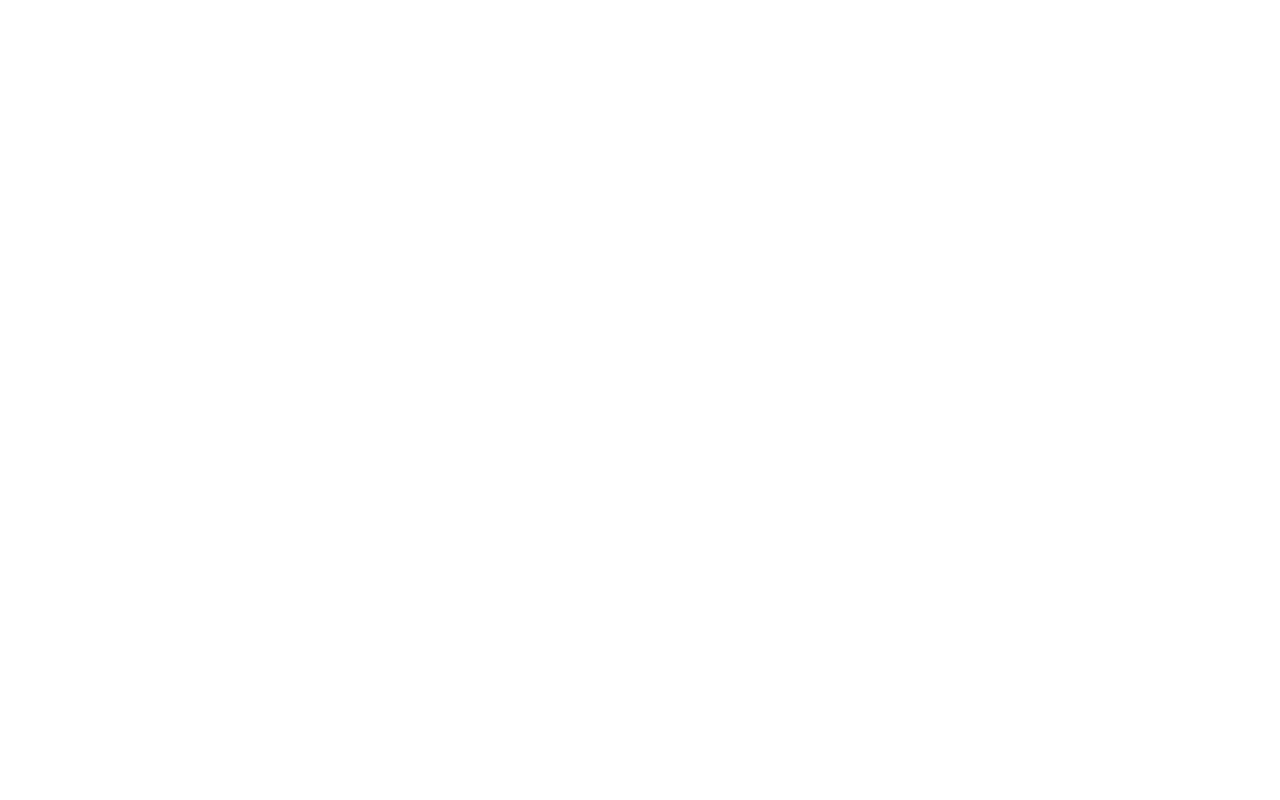
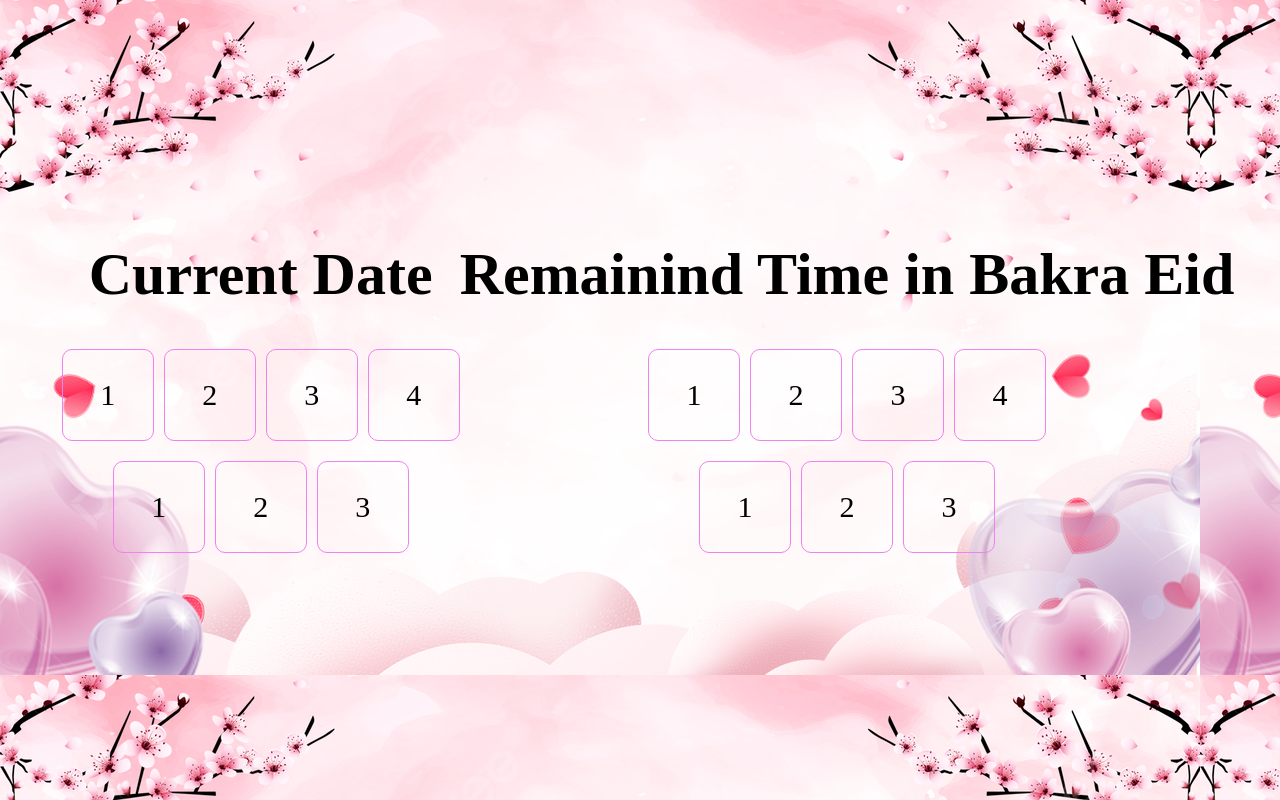
Before and after one commit to muhammadafroz7777/Counter-Assignment, a plain HTML site: page index.html in a window 1280 px wide. Drawn offline with Linux system fonts and the light colour scheme.

Commit message:
samaj nhi a rha

```diff
--- a/app.js
+++ b/app.js
@@ -49,7 +49,103 @@
 
 
 // -------------------------Counter Assignment Start-----------------
+// var hours = document.getElementById("hours")
+// var minutes = document.getElementById("minutes")
+// var seconds = document.getElementById("seconds")
+// var Day = document.getElementById("day")
+// var Month = document.getElementById("month")
+// var Year = document.getElementById("year")
+// var Medium = document.getElementById("medium")
 
+
+
+// setInterval(function(){
+
+//     var currentDate = new Date();
+//     var currentHour = currentDate.getHours();
+//     var dayNames = ["Sun", "Mon", "Tues", "Wed", "Thur", "Fri", "Sat"];
+//     var MonthNames = ["January", "February", "March", "April", "May", "June", "July","August","September","October","November","December"];
+
+//     hours.innerText = currentDate.getHours();
+//     minutes.innerText = currentDate.getMinutes();
+//     seconds.innerText = currentDate.getSeconds();
+//     Day.innerText = dayNames[currentDate.getDay()];
+//     Month.innerText = MonthNames[currentDate.getMonth()];
+//     Year.innerText = currentDate.getFullYear();
+//     if(hours.innerText < 13){
+//         medium.innerText = "AM";
+
+//     }
+//     else{
+//         medium.innerText = "PM";
+//     }
+// }, 1000);
+// --------------------
+// var now = new Date();
+// var BakraEid = new Date("6/16/2024");  //mm/dd/yyyy
+// var bkmilleseconds = now.getTime();
+// var BakraEidMillseconds = BakraEid.getTime();
+// var diff = BakraEidMillseconds - bkmilleseconds;
+// console.log("milleseconds=>", diff);
+// var bkminutes = Math.floor(diff / 1000 / 60);
+// console.log("minutes=>", bkminutes);
+
+
+
+
+
+
+
+
+// var hours = document.getElementById("hours")
+// var minutes = document.getElementById("minutes")
+// var seconds = document.getElementById("seconds")
+// var Day = document.getElementById("day")
+// var Month = document.getElementById("month")
+// var Year = document.getElementById("year")
+// var Medium = document.getElementById("medium")
+
+
+
+var bkminutes = document.getElementById("minutes");
+
+
+
+setInterval(function(){
+
+var now = new Date();
+var BakraEid = new Date("6/16/2024");  //mm/dd/yyyy
+var bkmilleseconds = now.getTime();
+var BakraEidMillseconds = BakraEid.getTime();
+var diff = BakraEidMillseconds - bkmilleseconds;
+console.log("milleseconds=>", diff);
+var bkminutes = Math.floor(diff / 1000 / 60);
+
+
+bkminutes.innerText = bkminutes.getMinutes();
+
+
+
+
+//     var currentDate = new Date();
+//     var currentHour = currentDate.getHours();
+//     var dayNames = ["Sun", "Mon", "Tues", "Wed", "Thur", "Fri", "Sat"];
+//     var MonthNames = ["January", "February", "March", "April", "May", "June", "July","August","September","October","November","December"];
+
+//     hours.innerText = currentDate.getHours();
+//     minutes.innerText = currentDate.getMinutes();
+//     seconds.innerText = currentDate.getSeconds();
+//     Day.innerText = dayNames[currentDate.getDay()];
+//     Month.innerText = MonthNames[currentDate.getMonth()];
+//     Year.innerText = currentDate.getFullYear();
+//     if(hours.innerText < 13){
+//         medium.innerText = "AM";
+
+//     }
+//     else{
+//         medium.innerText = "PM";
+//     }
+}, 1000);
 
 
 
--- a/index.html
+++ b/index.html
@@ -1,12 +1,45 @@
 <!DOCTYPE html>
 <html lang="en">
-<head>
-    <meta charset="UTF-8">
-    <meta name="viewport" content="width=device-width, initial-scale=1.0">
-    <link rel="stylesheet" href="style.css">
+  <head>
+    <meta charset="UTF-8" />
+    <meta name="viewport" content="width=device-width, initial-scale=1.0" />
+    <link rel="stylesheet" href="style.css" />
     <title>Counter Assignment</title>
-</head>
-<body>
-   <script src="app.js"></script>
-</body>
+  </head>
+  <body>
+    <div class="parrent">
+      <div class="container_1">
+        <h1>Current Date
+
+        </h1>
+        <div class="container">
+          <div class="box" id="hours">1</div>
+          <div class="box" id="minutes">2</div>
+          <div class="box" id="seconds">3</div>
+          <div class="box" id="medium">4</div>
+        </div>
+        <div class="container">
+          <div class="box" id="day">1</div>
+          <div class="box" id="month">2</div>
+          <div class="box" id="year">3</div>
+        </div>
+      </div>
+      <!-- --------------- -->
+      <div class="container_1">
+        <h1>Remainind Time in Bakra Eid</h1>
+        <div class="container">
+          <div class="box" id="hours">1</div>
+          <div class="box" id="minutes">2</div>
+          <div class="box" id="seconds">3</div>
+          <div class="box" id="medium">4</div>
+        </div>
+        <div class="container">
+          <div class="box" id="day">1</div>
+          <div class="box" id="month">2</div>
+          <div class="box" id="year">3</div>
+        </div>
+      </div>
+    </div>
+    <script src="app.js"></script>
+  </body>
 </html>
--- a/style.css
+++ b/style.css
@@ -0,0 +1,46 @@
+body{
+    background-image: url(./image/bg.jpg);
+  }
+
+  .parrent{
+      width: 1280px;
+      margin: 200px auto;
+      display: flex;
+      justify-content: center;
+      align-items: center;
+      }
+
+
+      h1 {
+          text-align: center;
+          font-size: 60px;
+        }
+
+        .container {
+          display: flex;
+          justify-content: center;
+          gap: 10px;
+          max-width: 600px;
+          margin: 0px auto;
+          margin-bottom: 20px;
+
+        }
+
+        .box {
+          height: 90px;
+          width: 90px;
+          display: flex;
+          justify-content: center;
+          align-items: center;
+          border: 1px solid violet;
+          font-size: 30px;
+          cursor: pointer;
+          border-radius: 10px;
+          transition: 0.2s ease-in-out;
+        }
+        .box:hover {
+          background-color: violet;
+          color: white;
+          transition: 0.2s ease-in-out;
+          transform: scale(1.08);
+        }
```
Also changed, not shown: image/bg.jpg (added).
